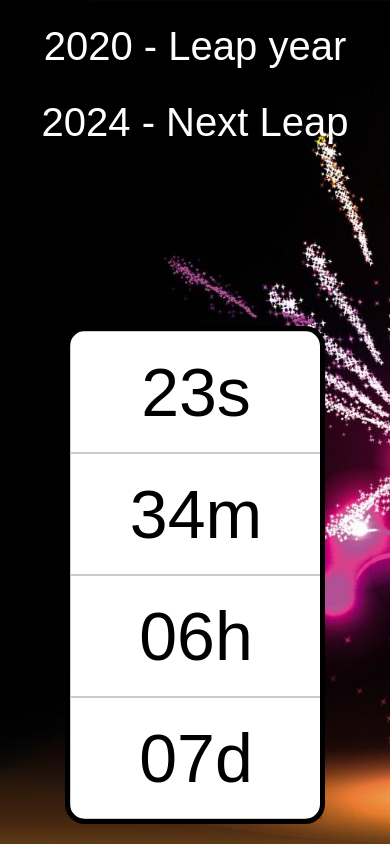
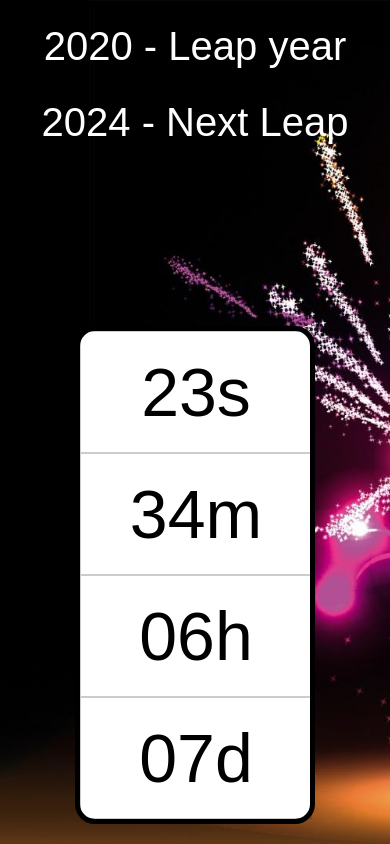
Before and after one commit to nemesisbest/newYearCountdown, a plain HTML site: page index.html in a window 390 px wide. Drawn offline with Linux system fonts and the light colour scheme.

Commit message:
Update responsive.css

```diff
--- a/css/responsive.css
+++ b/css/responsive.css
@@ -1,7 +1,7 @@
 @media (max-width:576px){
     #countdown_container{
         flex-direction: column-reverse;
-        min-width: 250px;
+        min-width: 230px;
         margin-bottom: 20px;
     }
     #countdown_container div{
```
